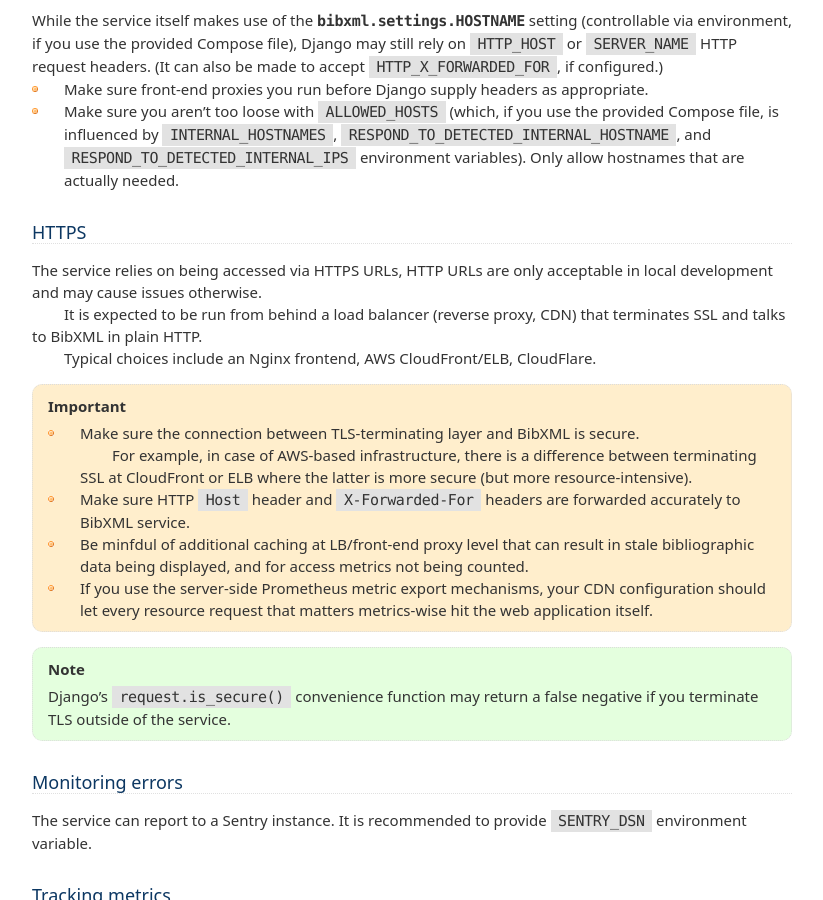
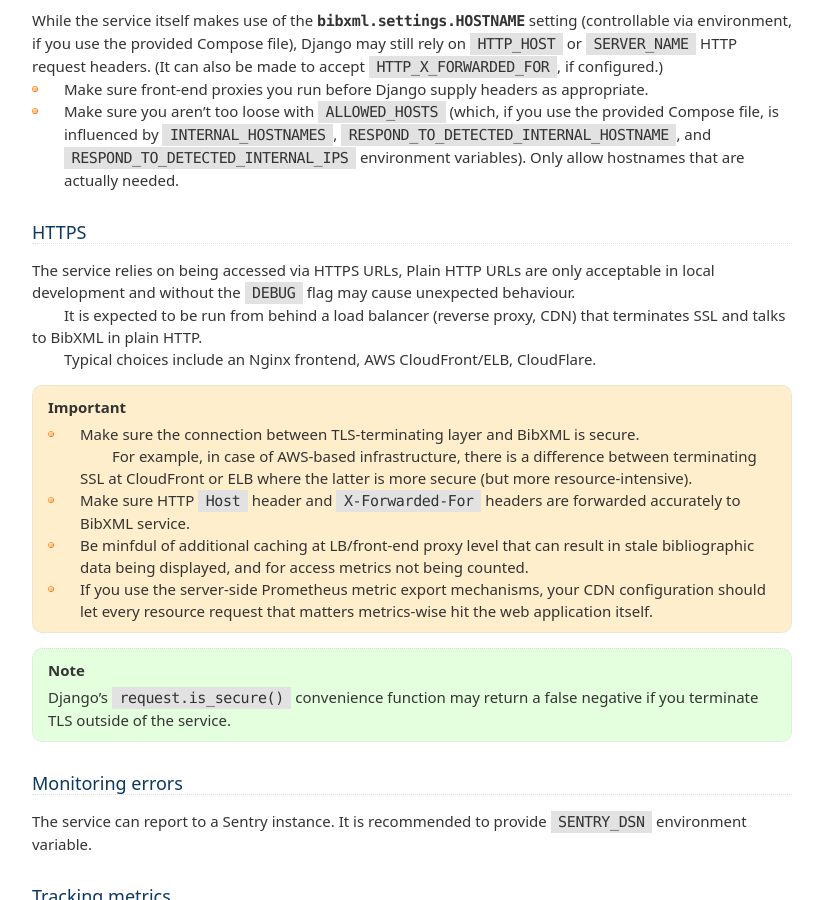
Before and after one commit to ietf-tools/bibxml-service, a Sphinx documentation site: the page built from docs/topics/production-setup.rst, in a window 1280 px wide and 900 px high, scrolled down 688 px. Shown: the whole window, without its empty margins (228-1051 px from the left). Built offline with Sphinx 7.4.7, drawn with Linux system fonts in a browser that asks for light colours; pages that are not in the unit, such as notebooks, are missing from menus.

Commit message:
docs(production setup): expand on HTTPS and `DEBUG`

```diff
--- a/docs/topics/production-setup.rst
+++ b/docs/topics/production-setup.rst
@@ -51,8 +51,8 @@
 =====
 
 The service relies on being accessed via HTTPS URLs,
-HTTP URLs are only acceptable in local development
-and may cause issues otherwise.
+Plain HTTP URLs are only acceptable in local development
+and without the ``DEBUG`` flag may cause unexpected behaviour.
 
 It is expected to be run from behind a load balancer (reverse proxy, CDN)
 that terminates SSL and talks to BibXML in plain HTTP.
```
